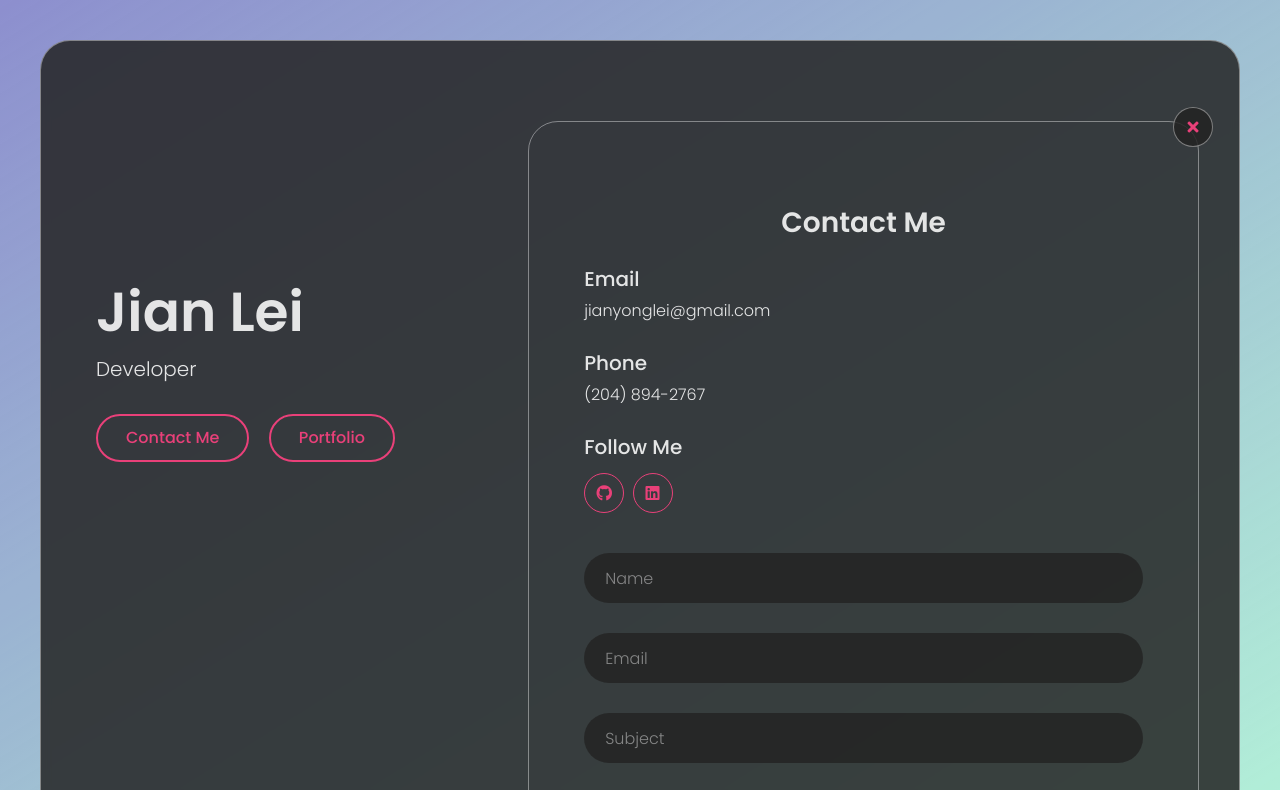
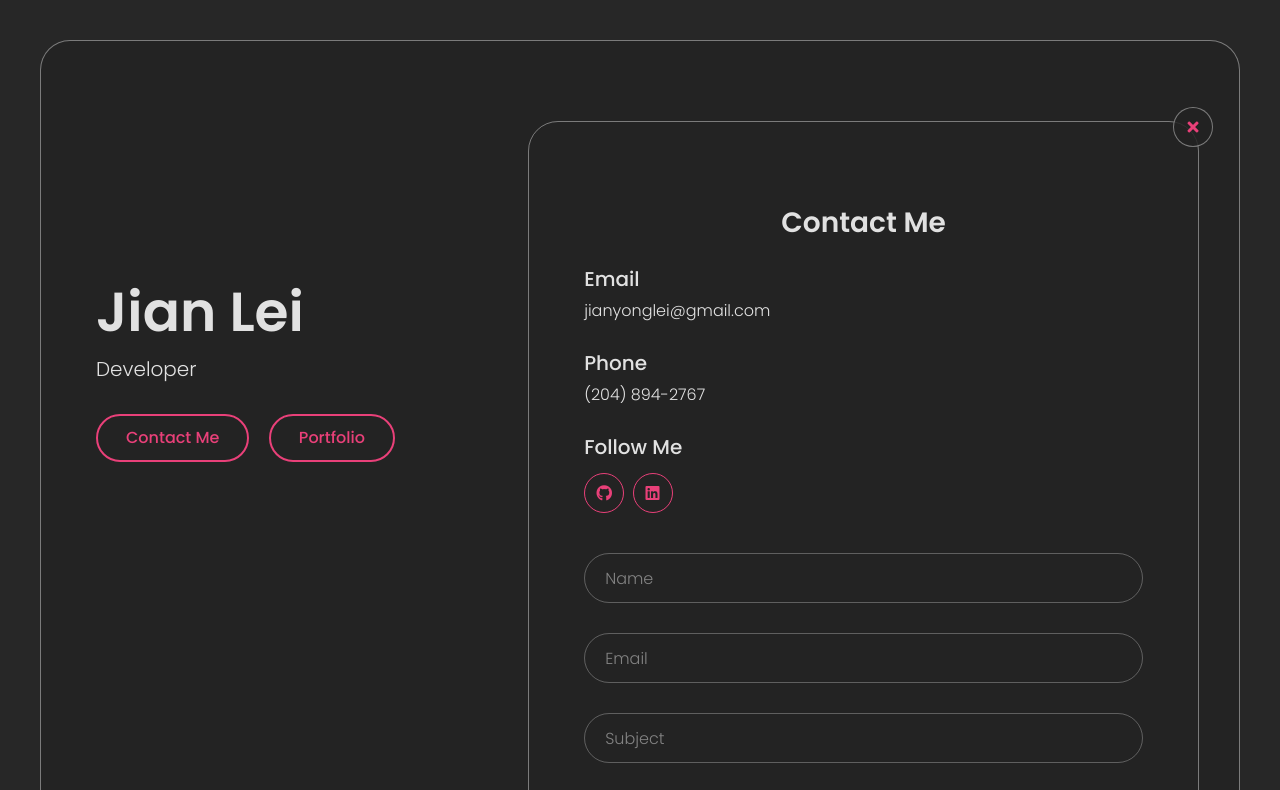
Before and after one commit to jianylei/portfolio, a plain HTML site: page index.html in a window 1280 px wide. Both pictures are taken after a click on the button "Contact Me". Shown: the top 790 px of the page. Drawn offline with Linux system fonts and the light colour scheme.

Commit message:
updated css - main bg-color and form input bg-color

```diff
--- a/css/style.css
+++ b/css/style.css
@@ -28,8 +28,7 @@
 }
 body{
     min-height: 100vh;
-    background-image: linear-gradient(to bottom right, var(--blue-alpha-60), var(--cyan-light));
-    background-attachment: fixed;
+    background-color: rgb(39, 39, 39);
     font-size: 16px;
     font-family: 'Poppins', sans-serif;
     font-weight: 300;
@@ -46,7 +45,6 @@ body::before{
     top: 0;
     height: 100%;
     width: 100%;
-    background-color: var(--green-yellow);
     z-index: -1;
     opacity: 0.12;
 }
@@ -375,11 +373,11 @@ button{
     width: 100%;
     height: 50px;
     border-radius: 25px;
-    border: 1px solid transparent;
+    border: 1px solid var(--gray-alpha-40);
     font-family: inherit;
     font-weight: 400;
     font-size: 16px;
-    background-color: var(--black-alpha-85);
+    background-color: transparent;
     padding: 0 20px;
     color: var(--white);
     transition: border-color 0.3s ease;
@@ -395,7 +393,7 @@ button{
     padding-top: 15px;
 }
 .contact-form .input-control:focus{
-    border-color: var(--gray-alpha-40);
+    border-color: var(--primary-color);
 }
 .contact-info-item{
     margin-bottom: 25px;
```
Also changed, not shown: demo-ss/contact.png, demo-ss/detailed.png, demo-ss/home.png, demo-ss/portfolio.png, 1 other file.
